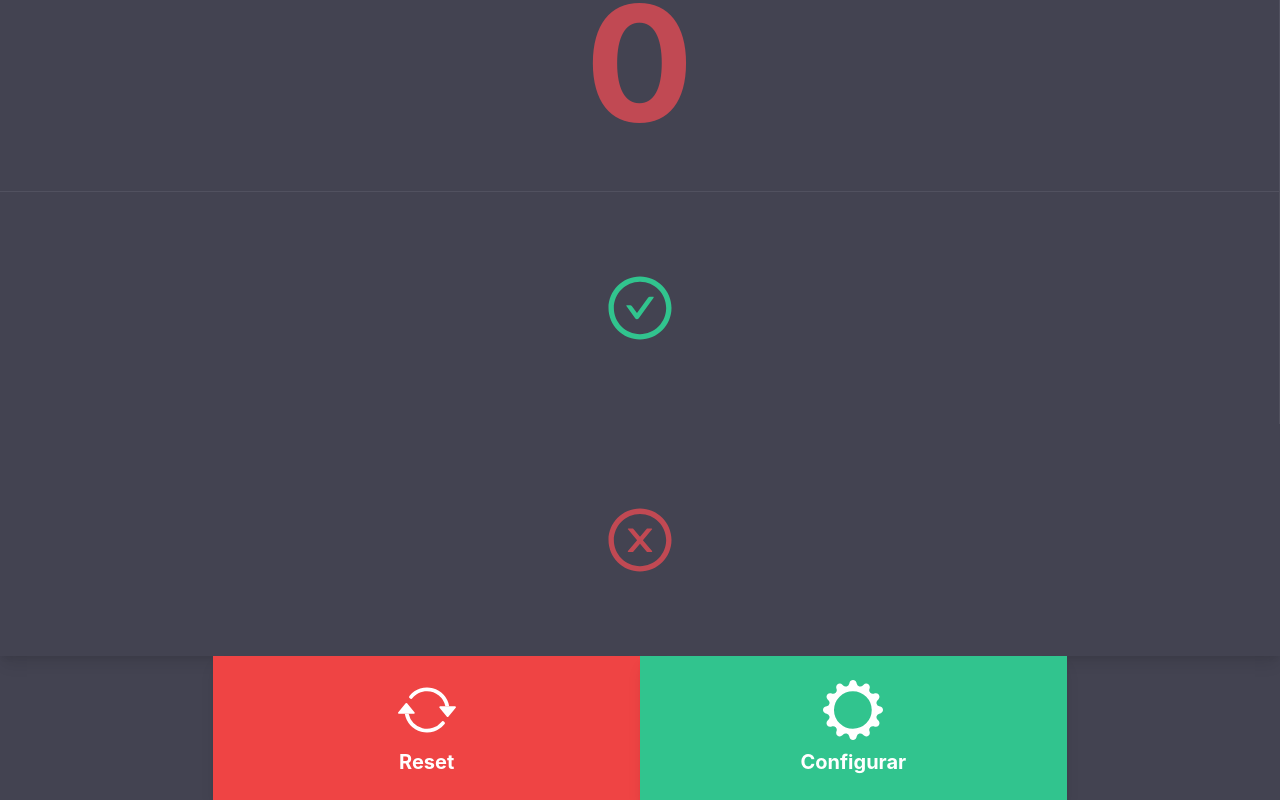
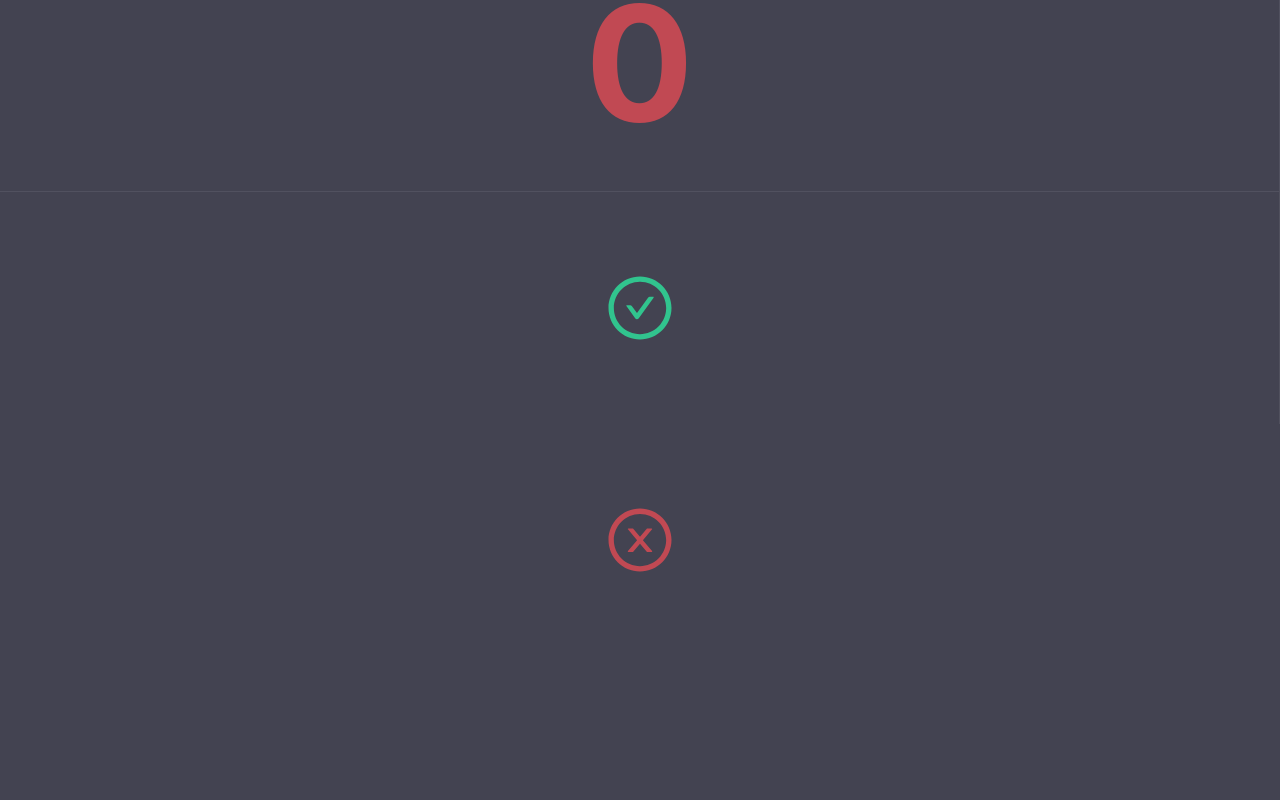
Before and after one commit to bresends/nextjs_control_exercices, a Next.js app: page / in a window 1280 px wide. Shown: the part 562-1362 px from the top of the page. After the commit the page ends 1218 px from the top, so only its background shows below. Built offline with nearby package versions, Linux system fonts and the light colour scheme.

Commit message:
Fix: Tailwind classes return

```diff
--- a/Layouts/Options.tsx
+++ /dev/null
@@ -1,21 +0,0 @@
-import React, { Dispatch } from 'react';
-import Reset from '../components/Reset';
-import Settings from '../components/Settings';
-
-import { QuestionProps } from '../types/QuestionProps';
-
-export interface CardHolderProps extends QuestionProps {
-    setTotals: Dispatch<React.SetStateAction<number>>;
-    setWrongs: Dispatch<React.SetStateAction<number>>;
-}
-
-const Options = (props: CardHolderProps) => {
-    return (
-        <div className="flex justify-center mt-10 ">
-            <Reset setTotals={props.setTotals} setWrongs={props.setWrongs} />
-            <Settings setTotals={props.setTotals} setWrongs={props.setWrongs} />
-        </div>
-    );
-};
-
-export default Options;
--- a/components/RightButton.tsx
+++ b/components/RightButton.tsx
@@ -1,3 +1,5 @@
+import React from 'react';
+import { QuestionProps } from '../types/QuestionProps';
 import { IconContext } from 'react-icons';
 import { AiOutlineCheckCircle } from 'react-icons/ai';
 import { CardHolderProps } from '../Layouts/CardHolder';
--- a/pages/index.tsx
+++ b/pages/index.tsx
@@ -1,10 +1,8 @@
 import type { NextPage } from 'next';
 import { useState } from 'react';
+import CardHolder from '../Layouts/CardHolder';
 import HeadComponent from '../components/Head';
 import Header from '../components/Header';
-import CardHolder from '../Layouts/CardHolder';
-import Options from '../Layouts/Options';
-// import Options from '../Layouts/Options';
 
 const Home: NextPage = () => {
     const [total, setTotal] = useState(0);
@@ -21,7 +19,6 @@ const Home: NextPage = () => {
                 setTotals={setTotal}
                 setWrongs={setWrong}
             />
-            <Options setTotals={setTotal} setWrongs={setWrong} />
         </div>
     );
 };
```
